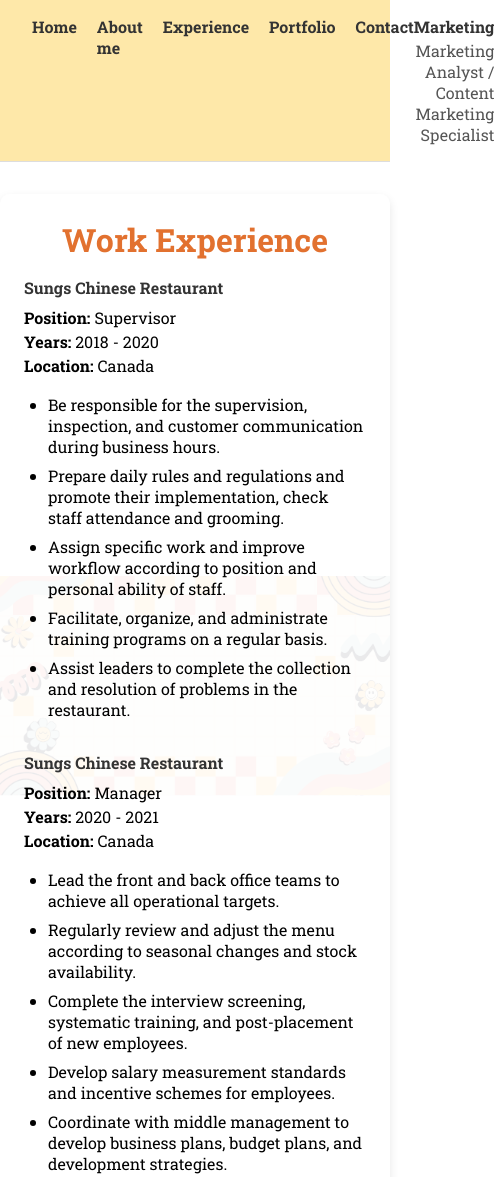
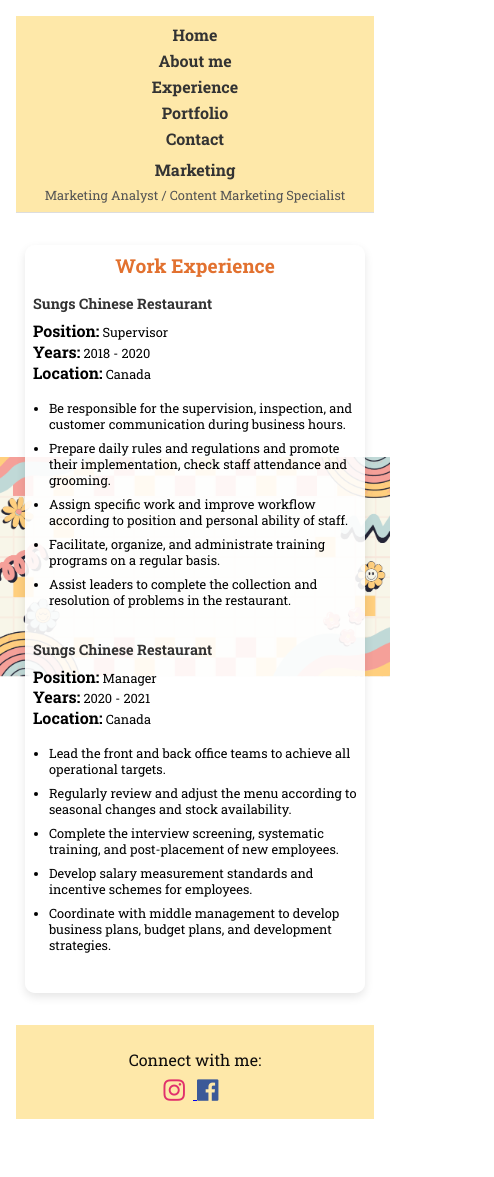
Before and after one commit to Kenglam/kenglam.github.io, a plain HTML site: page final_Experience.html in a window 390 px wide. Shown: the top 1177 px of the page, 494 px wide, since content can reach past the window. After the commit the page ends 1135 px from the top, so only its background shows below. Drawn offline with Linux system fonts and the light colour scheme.

Commit message:
Update Finalstyles_Experience.css

```diff
--- a/Assets/CSS/Finalstyles_Experience.css
+++ b/Assets/CSS/Finalstyles_Experience.css
@@ -163,3 +163,132 @@
     transform: scale(1.1); /* Slightly enlarge on hover */
     opacity: 0.8; /* Hover fade effect */
 }
+
+/* Responsive Adjustments */
+@media (max-width: 768px) {
+    /* General Adjustments */
+    body {
+        font-size: 14px; /* Reduce font size globally */
+        padding: 1rem;
+    }
+
+    /* Header */
+    .header-bar {
+        flex-direction: column; /* Stack navigation and title */
+        padding: 1rem; /* Adjust padding for smaller screens */
+        text-align: center;
+    }
+
+    .nav-container {
+        flex-direction: column;
+        gap: 10px; /* Space between stacked elements */
+    }
+
+    .nav-left {
+        flex-direction: column; /* Stack navigation links */
+        align-items: center; /* Center links */
+        gap: 10px; /* Reduce spacing between links */
+    }
+
+    .nav-right {
+        text-align: center; /* Center-align the title and subtitle */
+    }
+
+    .nav-right .site-title {
+        font-size: 1.2rem; /* Reduce title size */
+    }
+
+    .nav-right .subtitle {
+        font-size: 1rem; /* Reduce subtitle size */
+    }
+
+    /* Content Section */
+    .content-section {
+        max-width: 95%; /* Use more of the screen width */
+        padding: 1rem; /* Adjust padding */
+    }
+
+    .work-experience-section h2 {
+        font-size: 1.5rem; /* Scale down heading size */
+    }
+
+    .job h3 {
+        font-size: 1rem; /* Adjust job title size */
+    }
+
+    .job p {
+        font-size: 0.9rem; /* Adjust paragraph size */
+        line-height: 1.4; /* Improve spacing for readability */
+    }
+
+    .job ul {
+        padding-left: 1rem; /* Adjust indentation */
+    }
+
+    .job ul li {
+        font-size: 0.9rem; /* Adjust list text size */
+        margin-bottom: 0.5rem;
+    }
+
+    /* Footer */
+    .footer-bar {
+        padding: 1rem; /* Reduce padding */
+        font-size: 0.9rem; /* Adjust text size */
+    }
+
+    .social-links i {
+        font-size: 30px; /* Scale down icons */
+        margin-right: 8px;
+    }
+}
+
+@media (max-width: 480px) {
+    /* Header */
+    .header-bar {
+        padding: 0.5rem; /* Further reduce padding */
+    }
+
+    .nav-left {
+        gap: 5px; /* Minimal spacing between links */
+    }
+
+    .nav-right .site-title {
+        font-size: 1rem; /* Further reduce title size */
+    }
+
+    .nav-right .subtitle {
+        font-size: 0.8rem;
+    }
+
+    /* Content Section */
+    .content-section {
+        padding: 0.5rem; /* Compact padding */
+        font-size: 0.8rem; /* Smaller font size */
+    }
+
+    .work-experience-section h2 {
+        font-size: 1.2rem; /* Smaller heading size */
+    }
+
+    .job h3 {
+        font-size: 0.9rem; /* Adjust job title size */
+    }
+
+    .job p {
+        font-size: 0.8rem; /* Reduce paragraph text size */
+        line-height: 1.3;
+    }
+
+    .job ul li {
+        font-size: 0.8rem; /* Adjust bullet points */
+    }
+
+    /* Footer */
+    .footer-bar {
+        font-size: 0.8rem; /* Smaller footer text */
+    }
+
+    .social-links i {
+        font-size: 25px; /* Icons for very small screens */
+    }
+}
```
